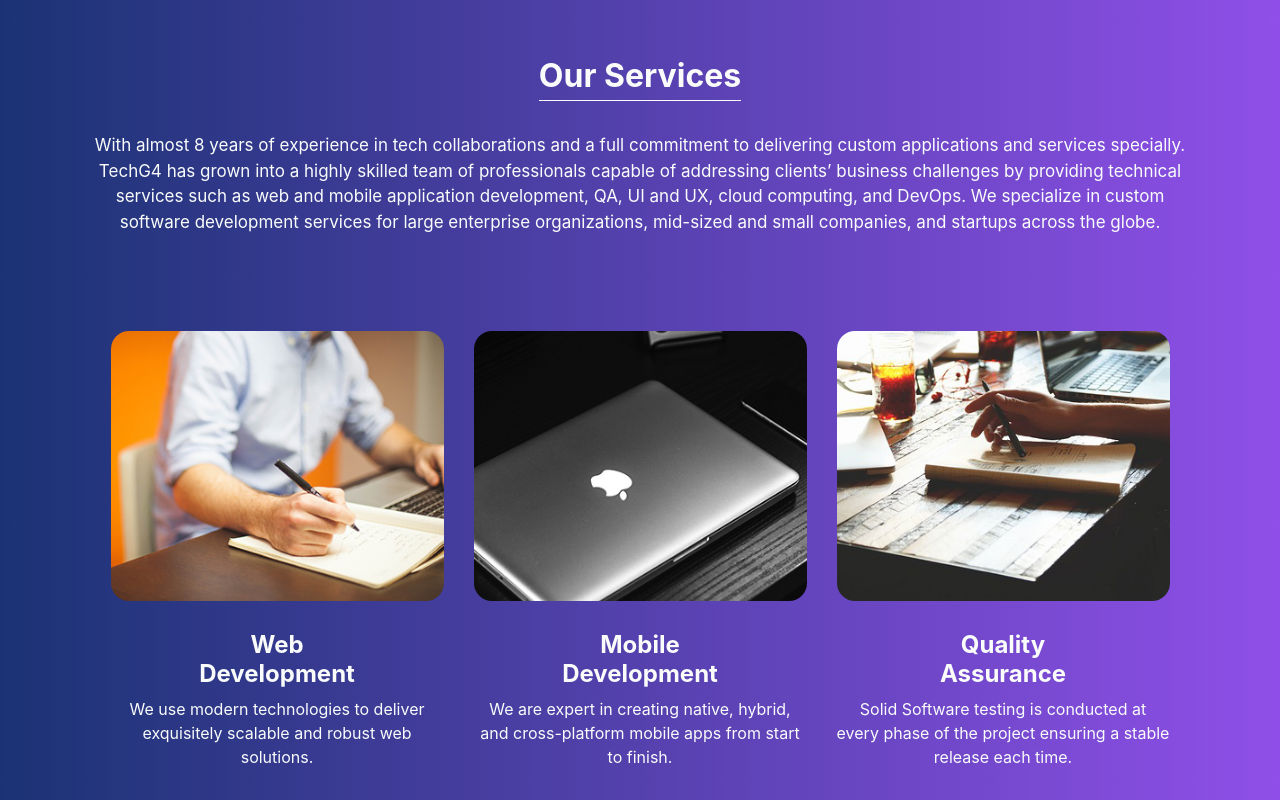
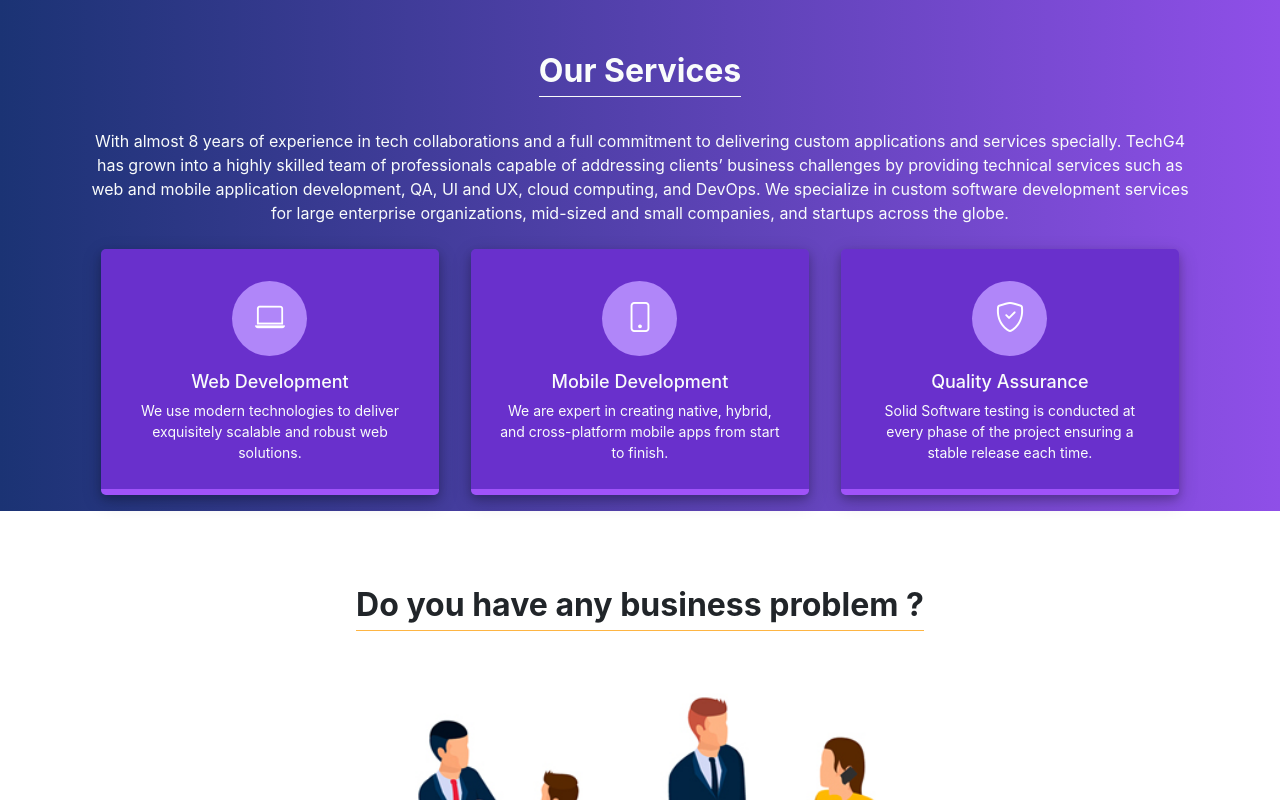
Before and after one commit to syedmahmad/techg4, a Next.js app: page / in a window 1280 px wide. Shown: the part 1760-2560 px from the top of the page. Built offline with nearby package versions, Linux system fonts and the light colour scheme.

Commit message:
redesign our services section

```diff
--- a/components/common/contactForm.js
+++ b/components/common/contactForm.js
@@ -65,6 +65,7 @@ const ContactForm = ()=>
             <p>
                 1141 F-Block State Life Housing Society, Lahore, Pakistan
             </p>
+
             <p>
                 <span className="mx-3">&#128222;</span> +92 334 9998990
             </p>
--- a/components/common/servicesContent.js
+++ b/components/common/servicesContent.js
@@ -1,4 +1,5 @@
 import React from 'react';
+import 'bootstrap-icons/font/bootstrap-icons.css';
 
 const ServicesContent = () => {
   return (
@@ -9,8 +10,64 @@ const ServicesContent = () => {
         </div>
         <br/>
         <p className="font_size">With almost 8 years of experience in tech collaborations and a full commitment to delivering custom applications and services specially. TechG4 has grown into a highly skilled team of professionals capable of addressing clients’ business challenges by providing technical services such as web and mobile application development, QA, UI and UX, cloud computing, and DevOps. We specialize in custom software development services for large enterprise organizations, mid-sized and small companies, and startups across the globe.</p>
-        <div className="service_container layout_padding2">
-            <div className="service_box">
+       {/* layout_padding2 */}
+        <div className="service_container_service">
+            {/* row 1 of services */}
+            <div className='row_service mt-4'>
+                <div className='column_service'>
+                    <div className='card_service'>
+                        <div className='icon_wrapper'>
+                        <i class="bi bi-laptop"></i>
+                        </div>
+                        <h3 className='service_name'>Web Development</h3>
+                        <p className='service_des'>We use modern technologies to deliver exquisitely scalable and robust web solutions.</p>
+                    </div>
+                </div>
+                <div className='column_service'>
+                    <div className='card_service'>
+                        <div className='icon_wrapper'>
+                          <i class="bi bi-phone"></i>
+                        </div>
+                        <h3 className='service_name'>Mobile Development</h3>
+                        <p className='service_des'>We are expert in creating native, hybrid, and cross-platform mobile apps from start to finish.</p>
+                    </div>
+                </div> <div className='column_service'>
+                    <div className='card_service'>
+                        <div className='icon_wrapper'>
+                        <i class="bi bi-shield-check"></i>
+                        </div>
+                        <h3 className='service_name'>Quality Assurance</h3>
+                        <p className='service_des'>Solid Software testing is conducted at every phase of the project ensuring a stable release each time.</p>
+                    </div>
+                </div>
+            </div>
+            {/* row 2 of services */}
+            {/* <div className='row_service mt-2'>
+                <div className='column_service'>
+                    <div className='card_service'>
+                        <div className='icon_wrapper' style={{color:'#fff'}}>
+                        </div>
+                        <h3 className='service_name'>Another service</h3>
+                        <p className='service_des'>Service Body</p>
+                    </div>
+                </div>
+                <div className='column_service'>
+                    <div className='card_service'>
+                        <div className='icon_wrapper' style={{color:'#fff'}}>
+                        </div>
+                        <h3 className='service_name'>Another service</h3>
+                        <p className='service_des'>Service Body</p>
+                    </div>
+                </div> <div className='column_service'>
+                    <div className='card_service'>
+                        <div className='icon_wrapper' style={{color:'#fff'}}>
+                        </div>
+                        <h3 className='service_name'>Another service</h3>
+                        <p className='service_des'>Service Body</p>
+                    </div>
+                </div>
+            </div> */}
+            {/* <div className="service_box">
                 <div className="img-box">
                     <img src="images/s-1.jpg" alt="" />
                 </div>
@@ -23,8 +80,8 @@ const ServicesContent = () => {
                         We use modern technologies to deliver exquisitely scalable and robust web solutions.
                     </p>
                 </div>
-            </div>
-            <div className="service_box">
+            </div> */}
+            {/* <div className="service_box">
                 <div className="img-box">
                     <img src="images/s-2.jpg" alt="" />
                 </div>
@@ -37,8 +94,8 @@ const ServicesContent = () => {
                         We are expert in creating native, hybrid, and cross-platform mobile apps from start to finish.
                     </p>
                 </div>
-            </div>
-            <div className="service_box">
+            </div> */}
+            {/* <div className="service_box">
                 <div className="img-box">
                     <img src="images/s-3.jpg" alt="" />
                 </div>
@@ -51,7 +108,7 @@ const ServicesContent = () => {
                         Solid Software testing is conducted at every phase of the project ensuring a stable release each time.
                     </p>
                 </div>
-            </div>
+            </div> */}
         </div>
     </div>
 </section>
--- a/components/footer.js
+++ b/components/footer.js
@@ -54,14 +54,18 @@ export default function Footer() {
                                     <div className="d-flex ">
                                         <ul className="responsiveUL">
                                             <li>
+                                                <a href="">
+                                                1st : London Office</a>
+                                            </li>
+                                            <li>
                                                 <a href="https://www.google.com/maps/place/1141,+Block+F+State+Life+Phase+1+State+Life,+society,+Lahore,+Punjab/@31.4429996,74.3987096,17z/data=!3m1!4b1!4m6!3m5!1s0x3919062eb92dd57d:0x38bcce20ffb31cdb!8m2!3d31.4429996!4d74.3987096!16s%2Fg%2F11s9mq5gkb">
-                                                1141 F-Block State Life Housing Society, Lahore, Pakistan</a>
+                                               2nd : 1141 F-Block State Life Housing Society, Lahore, Pakistan</a>
                                             </li>
                                             <li>
                                             <a href="tel:+92 334 9998990">+92 334 9998990</a>
                                             </li>
                                             <li>
-                                                <a href="mailto:syedmahmad099@gmail.com">syedmahmad099@gmail.com</a>
+                                                <a href="mailto:syedmahmad099@techg4.com">syedmahmad099@techg4.com</a>
                                             </li>
                                         </ul>
                                     </div>
--- a/styles/style.css
+++ b/styles/style.css
@@ -6,20 +6,10 @@ body {
 /* Active   */
 .navbar-nav  .nav-item {
   color: #fff;
-  /* display: flex;
-  justify-content: space-around;
-  align-items: center;
-  flex-direction: column; */
  }
 .navbar-nav  .nav-item .active  {
   color: #feb543 !important;
   text-decoration: none;
-  /* display: flex;
-  justify-content: space-between;
-  align-items: center;
-  flex-direction: column; */
-
-
 }
 .layout_padding {
   padding: 75px 0;
@@ -115,7 +105,7 @@ body {
 }
 /* Over all subheadeing size will be same */
 .font_size {
-  font-size: 17px;
+  font-size: 16px;
 }
 .sub_page .hero_area {
   height: auto;
@@ -831,8 +821,65 @@ a:focus {
   transform: translateX(0);
   z-index: 999;
 }
+/* new our services section */
+.row_service{
+  display: flex;
+  flex-wrap: wrap;
+}
+.column_service{
+  width: 100%;
+  /* border: 1px solid black; */
+  padding: 0 1em 1em 1em;
+  text-align: center;
+}
+.icon_wrapper
+{
+  background-color: #b086f9;;
+  position: relative;
+  margin: auto;
+  font-size: 30px;
+  height: 2.5em;
+  width: 2.5em;
+  color: #2e2e22;
+  border-radius: 50%;
+  display: grid;
+  place-items: center;
+  transition: 0.5s;
+  color: #fff;
+}
+.icon_wrapper:hover{transform: rotate(360deg);}
+.card_service{
+  /* border: 1px solid  linear-gradient(#fff 50%,#2c7bfe 50%);; */
+  width: 100%;
+  height: 100%;
+  padding: 2em 1.5em;
+  background: linear-gradient(#6930cc 50%, #a053f9 50%);
+  background-size:100% 200% ;
+  background-position: 0 2.5%;
+  border-radius: 5px;
+  box-shadow: 0 4px 8px rgba(0, 0, 0, 0.2), 0 6px 20px rgba(0, 0, 0, 0.19);
+  cursor: pointer;
+  transition: 0.5s;
+}
+/* .card_service:hover */
+/* { */
+  /* background-position: 0 100%; */
+  /* transition: 0.5s; */
+/* } */
+.card_service:hover .icon_wrapper {
+  transform: rotate(360deg); /* Rotate the icon 90 degrees on hover */
+}
+.service_name
+{
+  font-size: 18px;
+  margin-top: 15px;
+}
+.service_des
+{
+  font-size: 14px;
+  margin-bottom: 0px;
+}
 /* Adding media Queries for responsivenes */
-
 /* Making right div responsive */
 
 @media (max-width: 330px) {
@@ -1095,3 +1142,17 @@ a:focus {
     height: 65vh !important;
   }
 }
+@media screen and (min-width: 768px) {
+  .column_service{
+    flex: 0 50%;
+    max-width: 50%;
+  }
+
+}
+@media screen and (min-width: 992px) {
+  .column_service{
+    flex: 0 0 33.33%;
+    max-width: 33.33%;
+  }
+
+}
```
Also changed, not shown: public/images/laptop-code-solid.svg (added).
